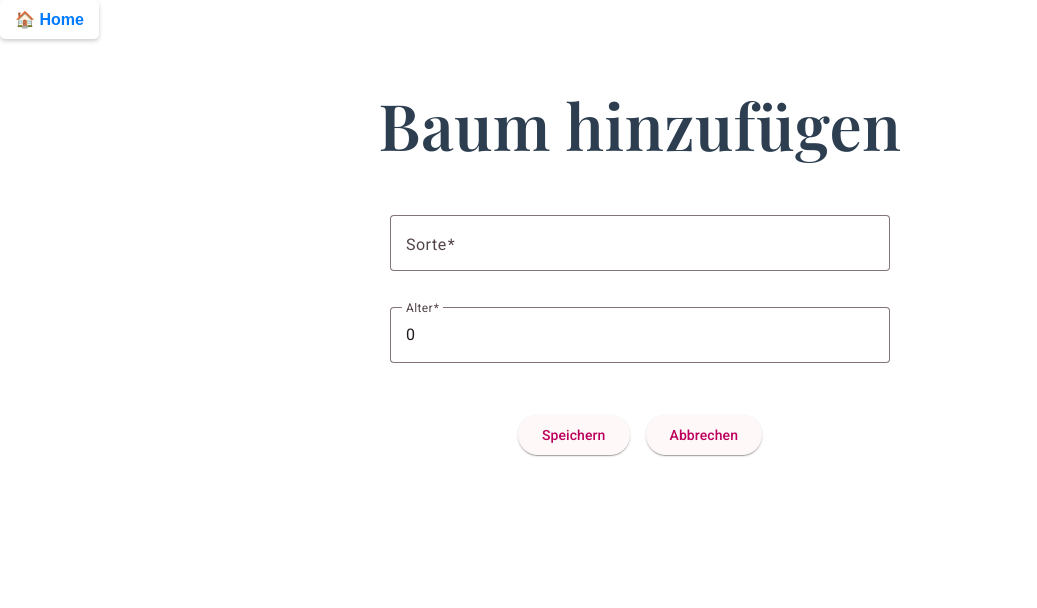
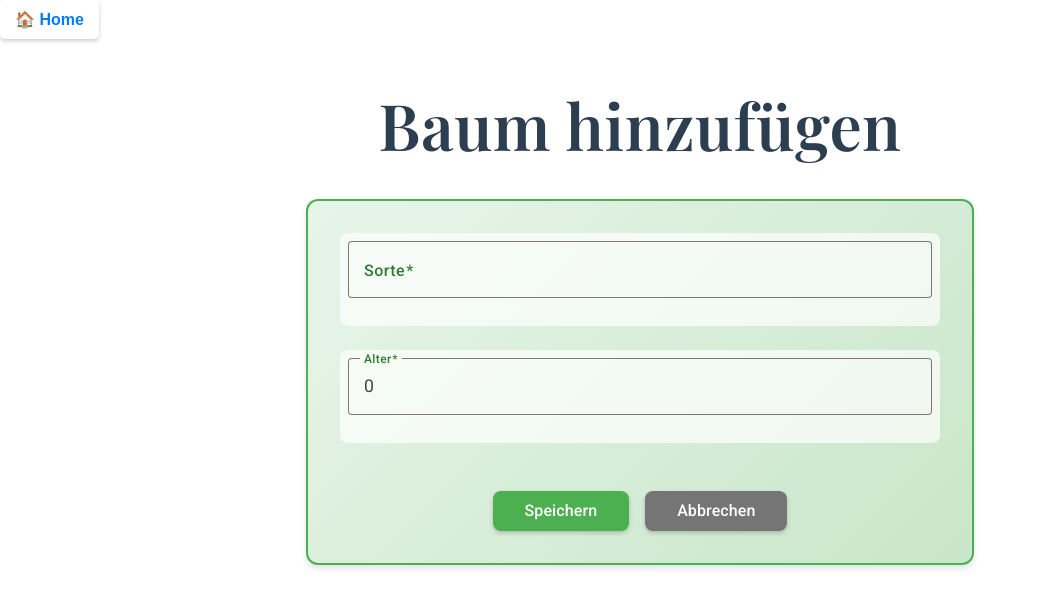
Before and after one commit to Johnhi19/TreeSpotter_Frontend, an Angular app in the folder tree-spotter-frontend/: page /add-tree/1 in a window 1280 px wide. Shown: the top 608 px of the page, without its empty margins (0-1037 px from the left). Built offline with nearby package versions, Linux system fonts and the light colour scheme.

Commit message:
Home and Add-Tree Components: Change styles to be consistent throughout the app

```diff
--- a/tree-spotter-frontend/src/app/home/home.component.scss
+++ b/tree-spotter-frontend/src/app/home/home.component.scss
@@ -1,35 +1,96 @@
 .cards-container {
   display: flex;
   flex-direction: column;
-  gap: 1rem;
+  gap: 1.5rem;
   width: 100%;
-  padding: 1rem;
+  padding: 2rem;
   box-sizing: border-box;
+  max-width: 1200px;
+  margin: 0 auto;
 }
 
 .small-card {
   width: 100%;
+  background: linear-gradient(135deg, #e8f5e9 0%, #c8e6c9 100%) !important;
+  border: 2px solid #4caf50 !important;
+  border-radius: 12px !important;
+  box-shadow: 0 4px 6px rgba(0, 0, 0, 0.1) !important;
+  transition: all 0.3s ease;
+
+  // &:hover {
+  //   transform: translateY(-5px);
+  //   box-shadow: 0 8px 12px rgba(0, 0, 0, 0.15) !important;
+  // }
 
   mat-card-header {
     text-align: center;
     display: flex;
     flex-direction: column;
     align-items: center;
+    background-color: rgba(255, 255, 255, 0.6);
+    border-radius: 8px;
+    padding: 1rem;
+    margin-bottom: 1rem;
   }
 
-  mat-card-title, mat-card-subtitle {
+  mat-card-title {
     text-align: center;
-    margin-bottom: 2rem;
-    font-size: 1.5rem;
+    margin-bottom: 0.5rem;
+    font-size: 1.8rem;
+    font-weight: 600;
+    color: #2e7d32;
   }
 
-  mat-card-actions{
+  mat-card-subtitle {
     text-align: center;
+    margin-bottom: 0.5rem;
+    font-size: 1.2rem;
+    color: #558b2f;
+  }
+
+  mat-card-actions {
+    text-align: center;
+    padding: 1rem;
+    background-color: rgba(255, 255, 255, 0.5);
+    border-radius: 8px;
+    margin: 0.5rem 0;
+
+    p {
+      color: #424242;
+      font-size: 1.1rem;
+      margin: 0.5rem 0;
+    }
+
+    button {
+      background-color: #4caf50;
+      color: white;
+      border: none;
+      padding: 0.75rem 2rem;
+      font-size: 1rem;
+      border-radius: 8px;
+      cursor: pointer;
+      transition: all 0.3s;
+      font-weight: 500;
+      box-shadow: 0 2px 4px rgba(0, 0, 0, 0.2);
+
+      &:hover {
+        background-color: #45a049;
+        transform: translateY(-2px);
+        box-shadow: 0 4px 8px rgba(0, 0, 0, 0.3);
+      }
+
+      &:active {
+        transform: translateY(0);
+        box-shadow: 0 2px 4px rgba(0, 0, 0, 0.2);
+      }
+    }
   }
 }
 
 .loading-container {
   text-align: center;
-  padding: 2rem;
-  font-size: 1.2rem;
+  padding: 3rem;
+  font-size: 1.3rem;
+  color: #2e7d32;
+  font-weight: 500;
 }
--- a/tree-spotter-frontend/src/app/tree-info/add-tree/add-tree.component.scss
+++ b/tree-spotter-frontend/src/app/tree-info/add-tree/add-tree.component.scss
@@ -1,18 +1,113 @@
+.position-info {
+  text-align: center;
+  color: #2e7d32;
+  margin-bottom: 2rem;
+  font-size: 1.2rem;
+  font-weight: 500;
+  background-color: rgba(232, 245, 233, 0.5);
+  padding: 0.75rem;
+  border-radius: 8px;
+}
+
 .form-container {
-  max-width: 500px;
-  margin: 0 auto;
+  max-width: 600px;
+  margin: 2rem auto;
   padding: 2rem;
+  background: linear-gradient(135deg, #e8f5e9 0%, #c8e6c9 100%);
+  border-radius: 12px;
+  box-shadow: 0 4px 6px rgba(0, 0, 0, 0.1);
+  border: 2px solid #4caf50;
 
   form {
     display: flex;
     flex-direction: column;
-    gap: 1rem;
+    gap: 1.5rem;
+
+    mat-form-field {
+      background-color: rgba(255, 255, 255, 0.7);
+      border-radius: 8px;
+      padding: 0.5rem;
+
+      ::ng-deep {
+        .mat-mdc-form-field-focus-overlay {
+          background-color: rgba(76, 175, 80, 0.1);
+        }
+
+        .mat-mdc-text-field-wrapper {
+          background-color: transparent;
+        }
+
+        label {
+          color: #2e7d32 !important;
+          font-weight: 500;
+        }
+
+        .mat-mdc-form-field-error {
+          color: #d32f2f;
+        }
+
+        input {
+          color: #424242;
+          font-size: 1.1rem;
+        }
+      }
+    }
   }
 
   .button-group {
     display: flex;
     gap: 1rem;
     justify-content: center;
-    margin-top: 1rem;
+    margin-top: 1.5rem;
+
+    button {
+      padding: 0.75rem 2rem;
+      font-size: 1rem;
+      border-radius: 8px;
+      cursor: pointer;
+      transition: all 0.3s;
+      font-weight: 500;
+      box-shadow: 0 2px 4px rgba(0, 0, 0, 0.2);
+      border: none;
+
+      &[type="submit"],
+      &[color="primary"] {
+        background-color: #4caf50;
+        color: white;
+
+        &:hover {
+          background-color: #45a049;
+          transform: translateY(-2px);
+          box-shadow: 0 4px 8px rgba(0, 0, 0, 0.3);
+        }
+
+        &:active {
+          transform: translateY(0);
+          box-shadow: 0 2px 4px rgba(0, 0, 0, 0.2);
+        }
+
+        &:disabled {
+          background-color: #a5d6a7;
+          cursor: not-allowed;
+          transform: none;
+        }
+      }
+
+      &[type="button"]:not([color="primary"]) {
+        background-color: #757575;
+        color: white;
+
+        &:hover {
+          background-color: #616161;
+          transform: translateY(-2px);
+          box-shadow: 0 4px 8px rgba(0, 0, 0, 0.3);
+        }
+
+        &:active {
+          transform: translateY(0);
+          box-shadow: 0 2px 4px rgba(0, 0, 0, 0.2);
+        }
+      }
+    }
   }
 }
```
